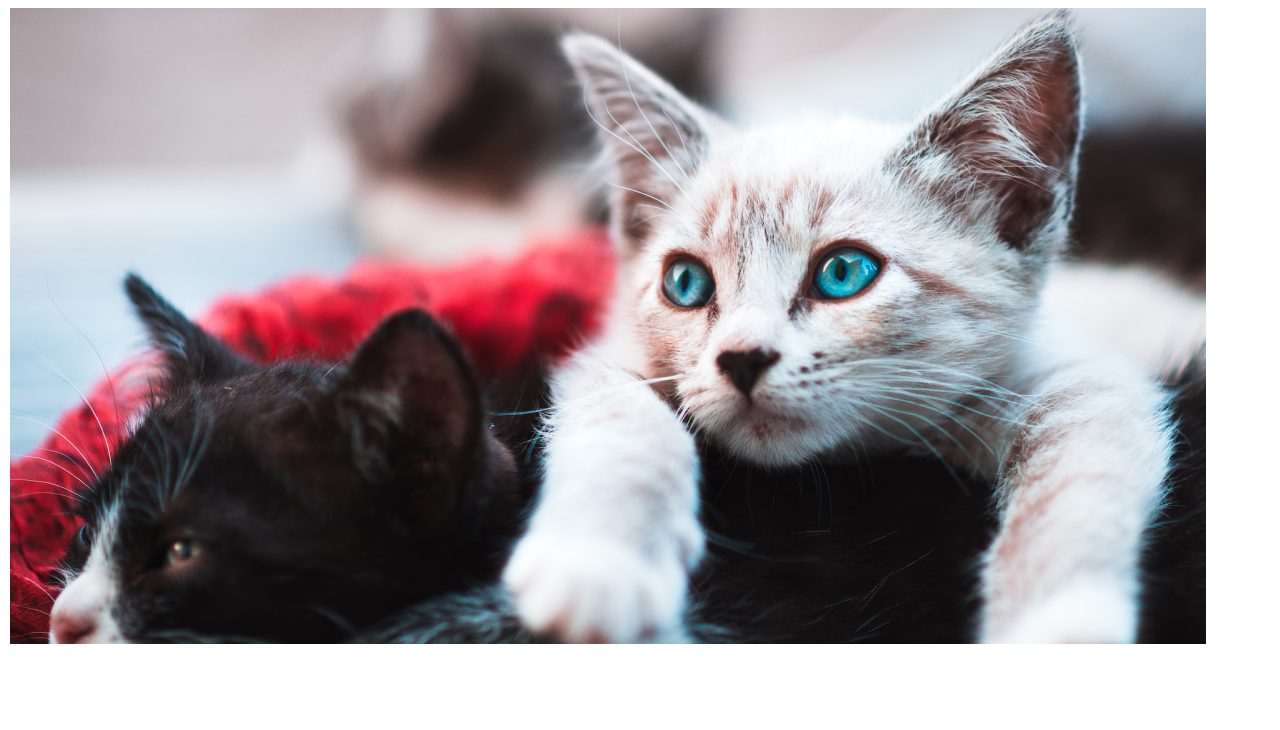
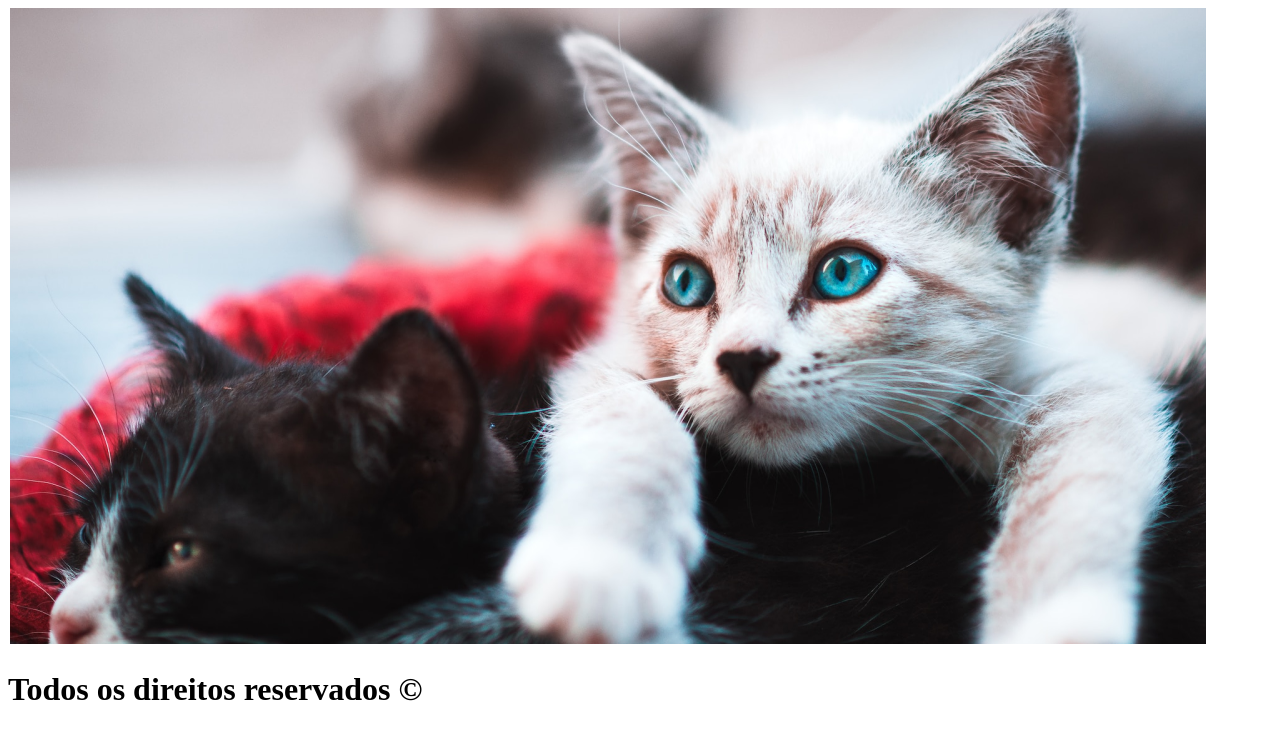
Before and after one commit to Anny4lves/ProjetoGatinho, a plain HTML site: page index.html in a window 1280 px wide. Shown: the part 3240-3970 px from the top of the page. Before the commit the page ends 3898 px from the top, so only its background shows below. Drawn offline with Linux system fonts and the light colour scheme.

Commit message:
Update index.html

```diff
--- a/index.html
+++ b/index.html
@@ -47,6 +47,13 @@
             <img src="./img/img-12.png" alt="dois gatos um preto e outro branco">
          </div>
 
+        <footer>
+            <div class="container">
+                <h1>Todos os direitos reservados &copy; </h1>
+            </div>
+
+        </footer>
+
 
     </main>
 </body>
```
